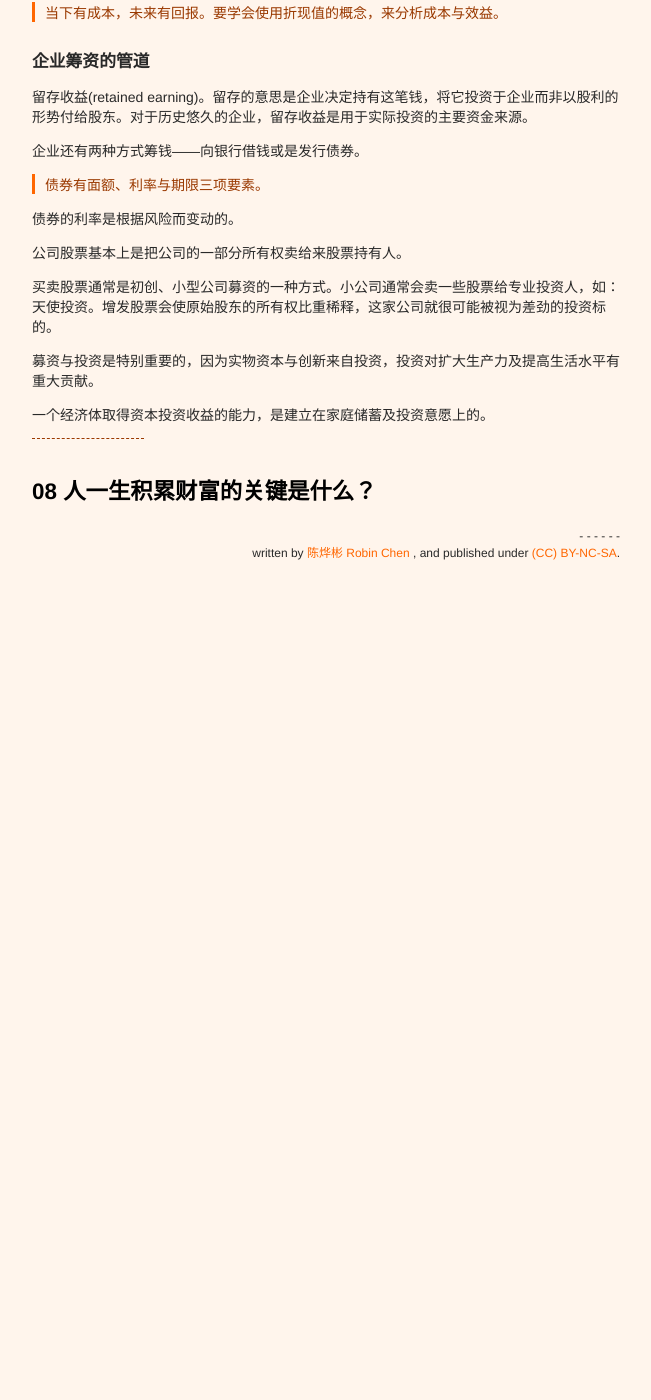
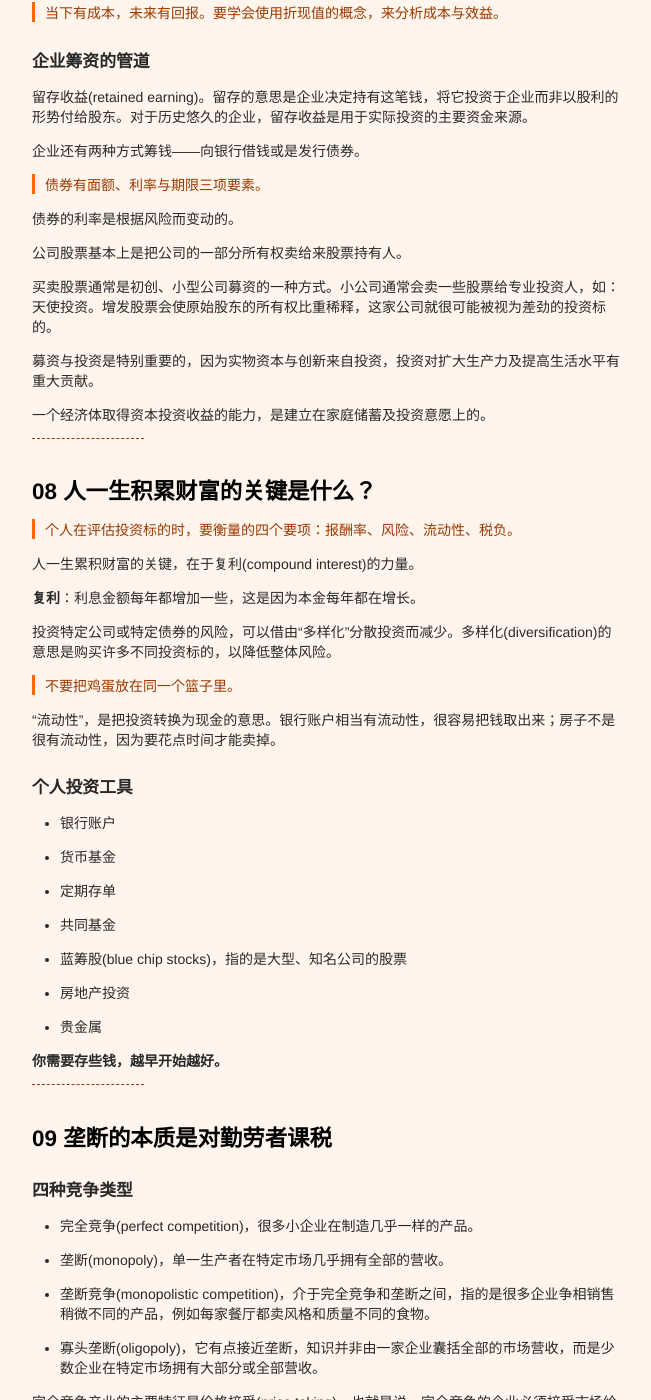
Before and after one commit to xianyuxmu/xianyuxmu.github.io, a Jekyll site: the page built from _posts/2017-04-29-the-instant-economist.md, in a window 1280 px wide and 1400 px high, scrolled down 8128 px. Shown: the whole window, without its empty margins (314-965 px from the left). Built offline with Jekyll 4.4.1, drawn with Linux system fonts in a browser that asks for light colours; comment, search, counter and statistics services are not loaded; before the commit the page ends 8758 px from its top, so only the background shows below that; some of the changed text lies outside the part shown.

Commit message:
08 人一生积累财富的关键是什么？

```diff
--- a/_posts/2017-04-29-the-instant-economist.md
+++ b/_posts/2017-04-29-the-instant-economist.md
@@ -322,3 +322,52 @@ tags:
 ----
 
 ## 08 人一生积累财富的关键是什么？
+
+> 个人在评估投资标的时，要衡量的四个要项：报酬率、风险、流动性、税负。
+
+人一生累积财富的关键，在于复利(compound interest)的力量。
+
+**复利**：利息金额每年都增加一些，这是因为本金每年都在增长。
+
+投资特定公司或特定债券的风险，可以借由“多样化”分散投资而减少。多样化(diversification)的意思是购买许多不同投资标的，以降低整体风险。
+
+> 不要把鸡蛋放在同一个篮子里。
+
+“流动性”，是把投资转换为现金的意思。银行账户相当有流动性，很容易把钱取出来；房子不是很有流动性，因为要花点时间才能卖掉。
+
+### 个人投资工具
+
+- 银行账户
+- 货币基金
+- 定期存单
+- 共同基金
+- 蓝筹股(blue chip stocks)，指的是大型、知名公司的股票
+- 房地产投资
+- 贵金属
+
+**你需要存些钱，越早开始越好。**
+
+----
+
+## 09 垄断的本质是对勤劳者课税
+
+### 四种竞争类型
+
+- 完全竞争(perfect competition)，很多小企业在制造几乎一样的产品。
+- 垄断(monopoly)，单一生产者在特定市场几乎拥有全部的营收。
+- 垄断竞争(monopolistic competition)，介于完全竞争和垄断之间，指的是很多企业争相销售稍微不同的产品，例如每家餐厅都卖风格和质量不同的食物。
+- 寡头垄断(oligopoly)，它有点接近垄断，知识并非由一家企业囊括全部的市场营收，而是少数企业在特定市场拥有大部分或全部营收。
+
+完全竞争产业的主要特征是价格接受(price taking)，也就是说，完全竞争的企业必须接受市场给定的价格。
+
+垄断一般通过一些障碍来阻碍其他厂商进入市场。
+
+垄断竞争的本质，较接近完全竞争而非独占。垄断竞争市场没有进入障碍。
+
+寡头垄断的本质较接近独占而非完全竞争。
+
+企业领导人通常不太赞成竞争，而消费者应该赞成竞争。
+
+----
+
+## 10 是池塘里的小鱼，还是小池塘里的大雨
```
